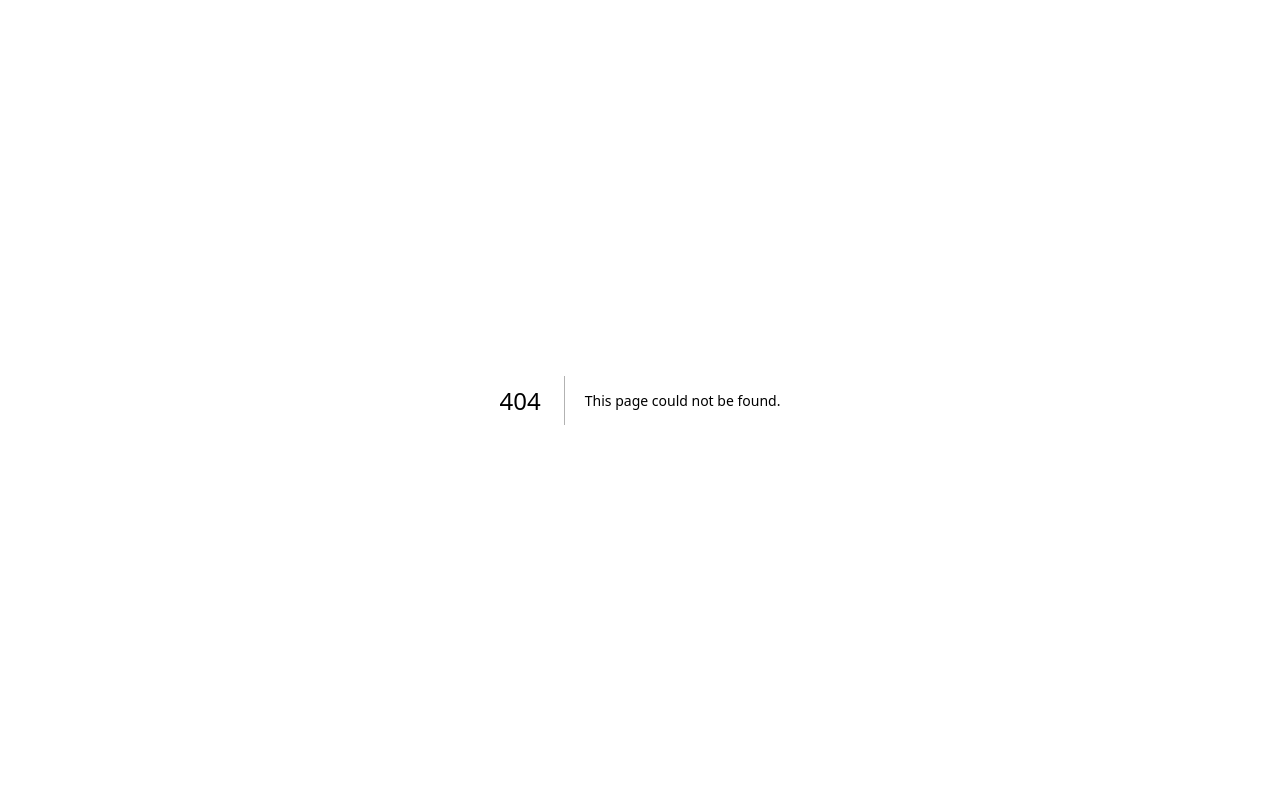
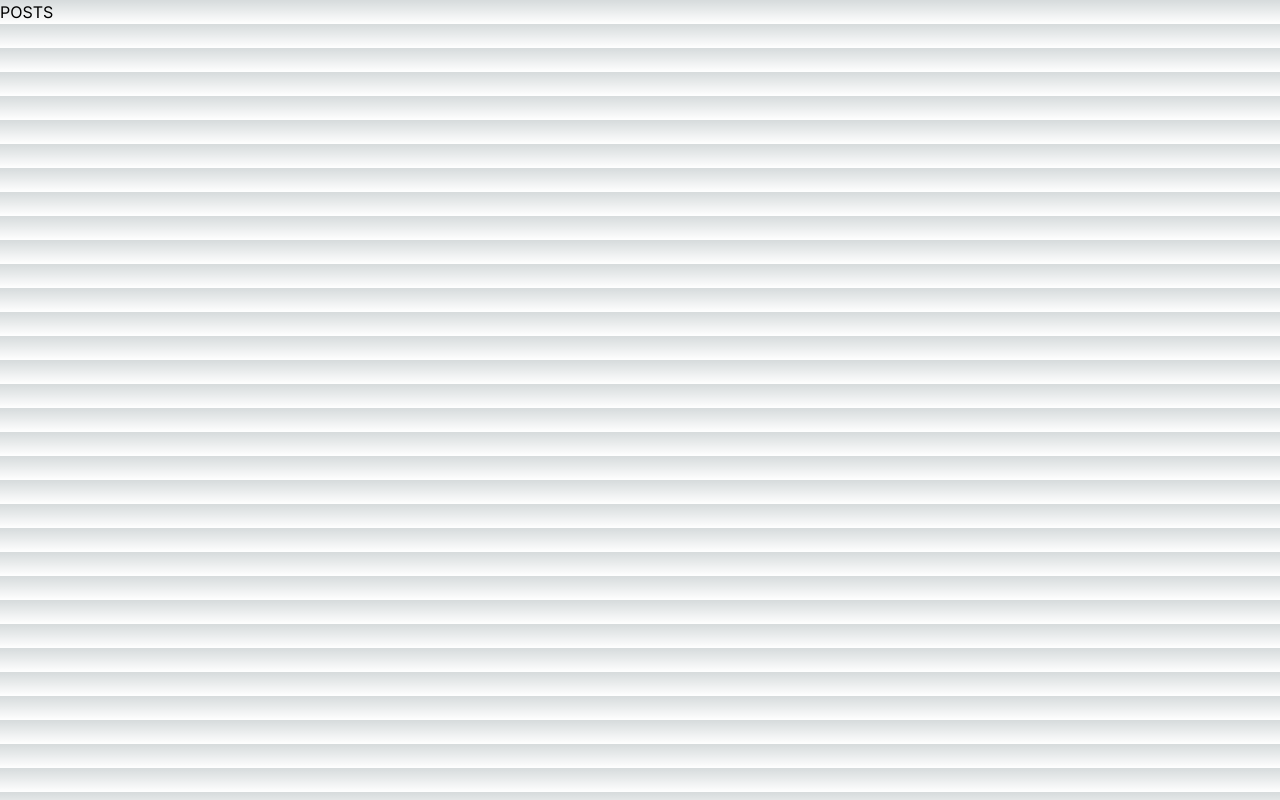
Before and after one commit to stae1102/Next.js-13, a Next.js app: page /posts in a window 1280 px wide. Before the commit this address had no page. Built offline with nearby package versions, Linux system fonts and the light colour scheme.

Commit message:
feat: Create post page

```diff
--- /dev/null
+++ b/app/posts/page.tsx
@@ -0,0 +1,5 @@
+const page = () => {
+  return <div>POSTS</div>;
+};
+
+export default page;
```
